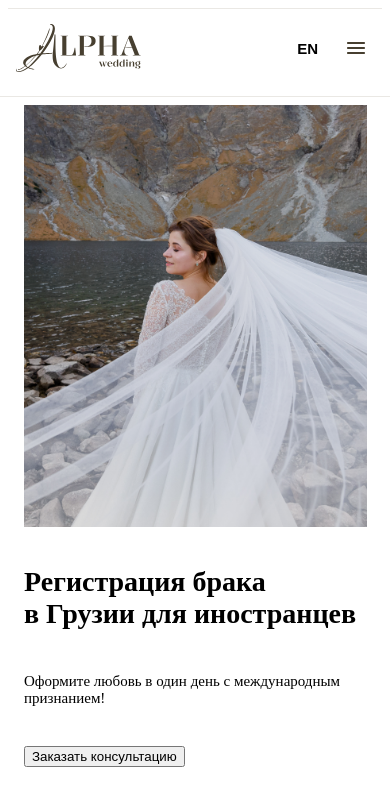
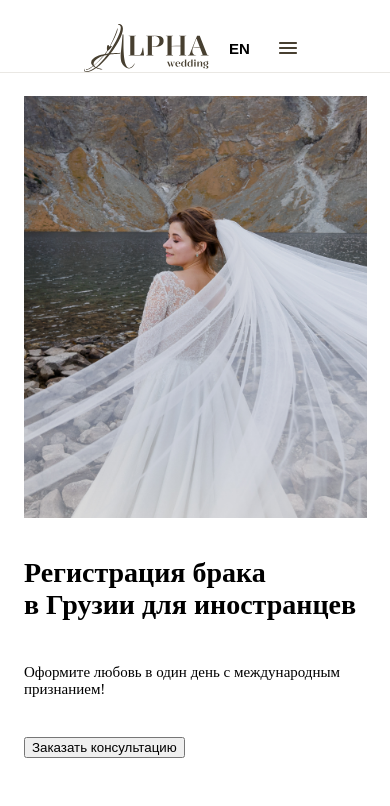
Before and after one commit to Kristinycheremych/alphawedding, a website: page public/components/hero-section/hero-section.html in a window 390 px wide. Drawn offline with Linux system fonts and the light colour scheme.

Commit message:
Изменение header

```diff
--- a/public/css/contacts.css
+++ b/public/css/contacts.css
@@ -223,6 +223,7 @@ input:focus-visible {
 
   .contact-info {
     margin-bottom: 16px;
+    min-width: 100%;
   }
 
   .contact-info h2 {
@@ -242,6 +243,7 @@ input:focus-visible {
   .contact-form {
     margin: 0 auto;
     padding: 0;
+    max-width: 100%;
   }
 
   .contact-form input[type="text"],
--- a/public/css/hero-section.css
+++ b/public/css/hero-section.css
@@ -2,20 +2,20 @@
   width: 100%;
   background: var(--peach50);
   border-bottom: 1px solid rgba(152, 142, 123, 0.2);
+  height: 100px;
+  position: fixed;
+  top: 0;
+  left: 0;
+  display: flex;
+  justify-content: center;
+  z-index: 1000;
 }
 .header-container {
   display: flex;
-  flex-wrap: wrap;
   justify-content: space-between;
   align-items: center;
-  padding: 12px 48px;
-  position: fixed; /* Закрепляем контейнер */
-  top: 0; /* Закрепляем в верхней части экрана */
-  left: 0;
-  right: 0;
-  z-index: 1000; /* Делаем его выше других элементов */
-  background: var(--peach50); /* Цвет фона */
-  border-bottom: 1px solid rgba(152, 142, 123, 0.2); /* Нижняя граница */
+  padding: 0 48px;
+  max-width: 1440px;
   height: 100px;
 }
 .menu ul {
@@ -145,19 +145,13 @@
     height: 48px;
   }
 
+
+  .header{
+    height: 72px;
+  }
+
   .header-container {
-    display: flex;
-    flex-wrap: wrap;
-    justify-content: space-between;
-    align-items: center;
     padding: 12px 16px;
-    position: fixed; /* Закрепляем контейнер */
-    top: 0; /* Закрепляем в верхней части экрана */
-    left: 0;
-    right: 0;
-    z-index: 1000; /* Делаем его выше других элементов */
-    background: var(--peach50); /* Цвет фона */
-    border-bottom: 1px solid rgba(152, 142, 123, 0.2); /* Нижняя граница */
     height: 72px;
   }
 
--- a/public/css/services.css
+++ b/public/css/services.css
@@ -307,6 +307,7 @@
 
   .services-text {
     order: 2;
+    max-width: 100%;
   }
 
   .services-text .text-item1{
--- a/public/css/styles.css
+++ b/public/css/styles.css
@@ -114,6 +114,7 @@ hr {
   font-weight: 400;
   font-size: 20px;
   cursor: pointer;
+  transition: ease-in 0.25s;
 }
 
 .consultation-button:hover {
```
Also changed, not shown: public/components/contacts/contacts.html (+1 -2 lines).
